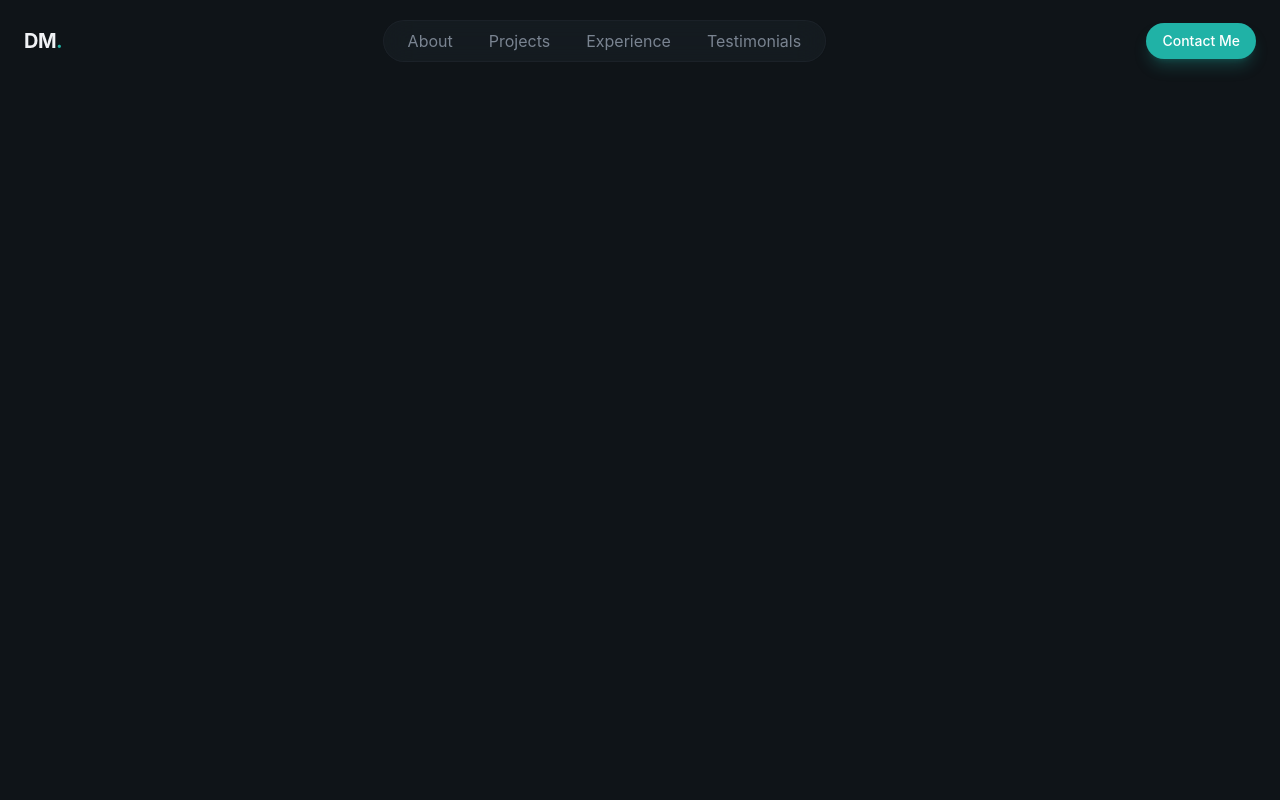
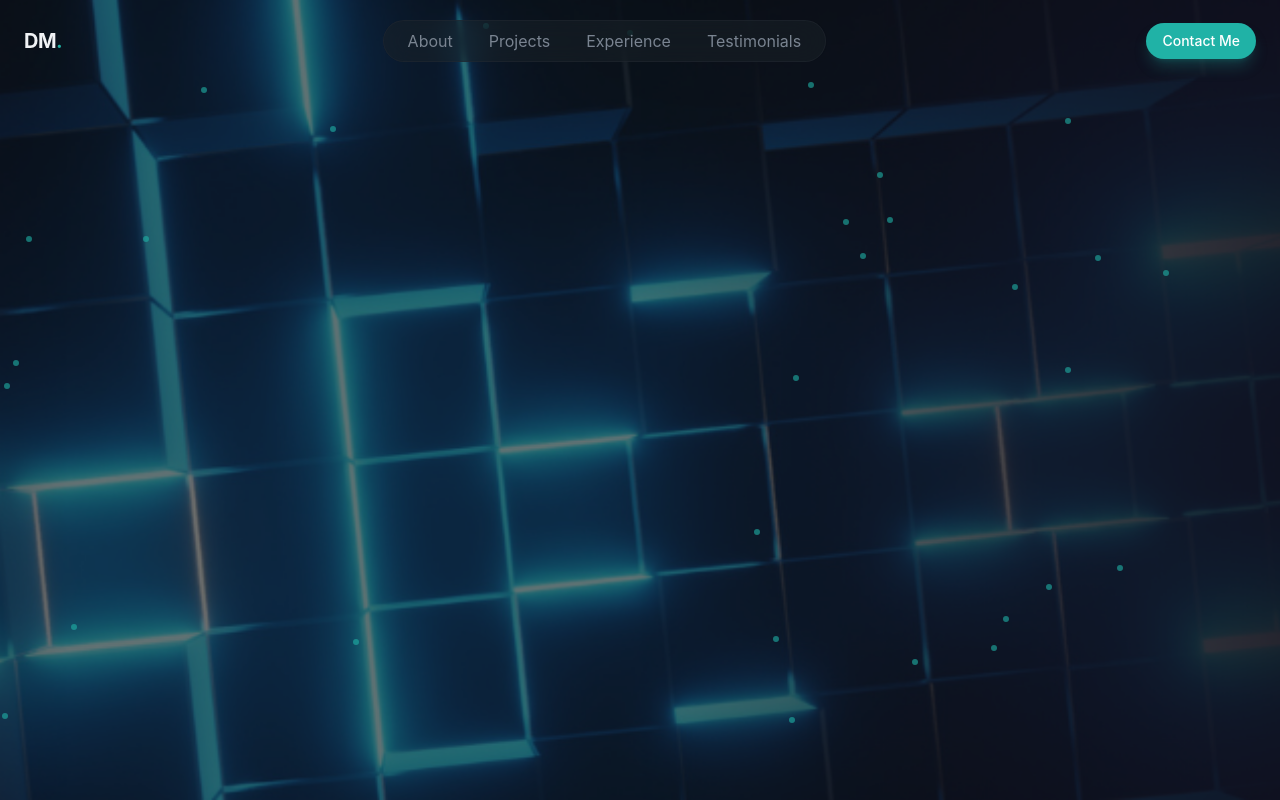
Before and after one commit to dovile-mart/devportfolio, a React (Vite) app: page / in a window 1280 px wide. Built offline with nearby package versions, Linux system fonts and the light colour scheme.

Commit message:
Add image and green dots to background

```diff
--- a/src/sections/Hero.jsx
+++ b/src/sections/Hero.jsx
@@ -1,5 +1,30 @@
 export const Hero = () => {
-    return (
-        <section></section>
-    );
-}
+  return (
+    <section className="relative min-h-screen flex items-center overflow-hidden">
+      {/**Background */}
+      <div className="absolute inset-0">
+        <img
+          src="/bg_banner.png"
+          alt="Background image"
+          className="w-full h-full object-cover opacity-40"
+        />
+        <div className="absolute insert-0 bg-gradient-to-b from-background/20 via-background/80 to-background" />
+          </div>
+
+          {/** Green Dots */}
+          <div className="absolute inset-0 overflow-hidden pointer-events-none">
+            {[...Array(30)].map((_, index) => (
+              <div
+                key={index}
+                className="absolute w-1.5 h-1.5 rounded-full opacity-60"
+                    style={{
+                    backgroundColor: "#20B2A6",
+                  left: `${Math.random() * 100}%`,
+                  top: `${Math.random() * 100}%`,
+                }}
+              />
+            ))}
+          </div>
+    </section>
+  );
+};
```
